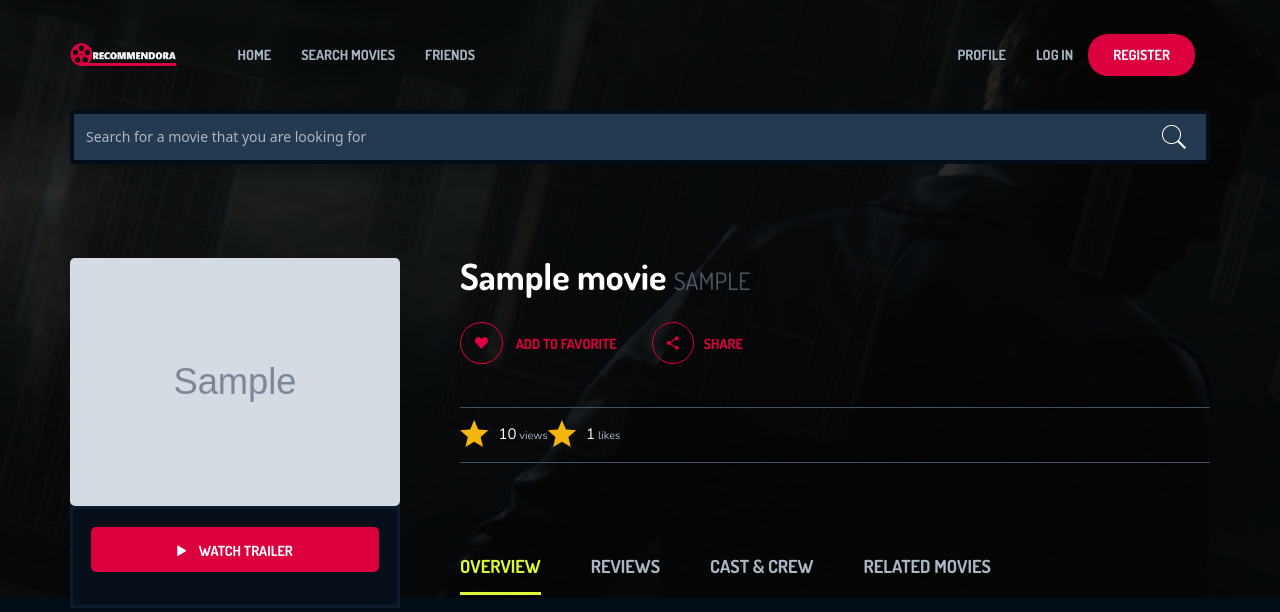
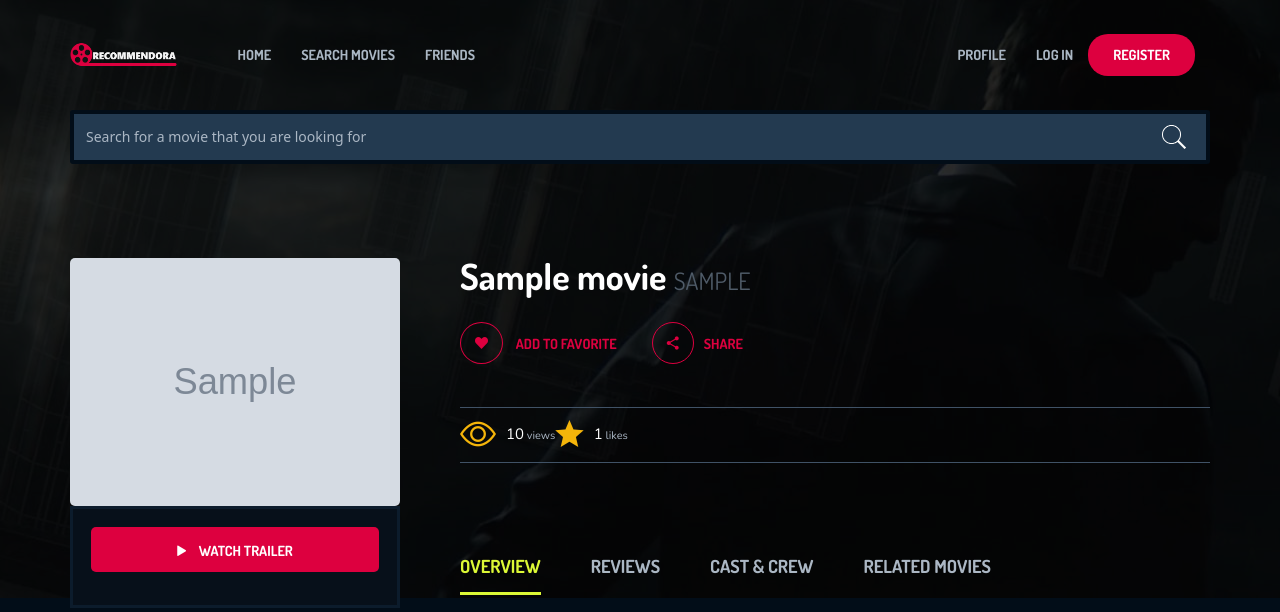
Before and after one commit to Rutvik-C/Recommendora, a Django app: template main/templates/main/movie.html in a window 1280 px wide. Shown: the top 612 px of the page. Run offline with Django 3.2, Linux system fonts and the light colour scheme; tables that the repository leaves empty hold one stand-in row (values such as "Sample post"); the template is opened without the code that fills it: values that come from a table or form of the project are taken from there, most other values are stand-ins (such as "Sample title", 1, 10 or a date in 2020); grey boxes marked "Sample" are stand-in pictures; parts of the project's set-up code (start-up, migrations or seed data) failed here and were passed over; some libraries are stand-ins or nearby versions.

Commit message:
Eyes added in movie page

```diff
--- a/Recommendora/settings.py
+++ b/Recommendora/settings.py
@@ -81,8 +81,8 @@ DATABASES = {
         'HOST': '127.0.0.1',
         'PORT': '3306',
         'USER': 'root',
-        # 'PASSWORD': 'Mb@03052001',
-        'PASSWORD': 'HelloWorld',
+         'PASSWORD': 'Mb@03052001',
+        #'PASSWORD': 'HelloWorld',
     }
 }
 
--- a/main/templates/main/movie.html
+++ b/main/templates/main/movie.html
@@ -15,6 +15,7 @@
 
     <!--Google Font-->
     <link rel="stylesheet" href='http://fonts.googleapis.com/css?family=Dosis:400,700,500|Nunito:300,400,600' />
+	<link rel="stylesheet" href="https://cdnjs.cloudflare.com/ajax/libs/bootstrap-icons/1.7.0/font/bootstrap-icons.min.css" integrity="sha512-yLNTU6YQWEtsM/WVkUqd2jRzzq5hmfFUMVvziVlkgC0R9HTElDtyF4DiWiBeMS36npvN+NWwrr764A4AWGcmQQ==" crossorigin="anonymous" referrerpolicy="no-referrer" />
 	<!-- Mobile specific meta -->
 	<meta name=viewport content="width=device-width, initial-scale=1">
 	<meta name="format-detection" content="telephone-no">
@@ -143,8 +144,8 @@
 					</div>
 					<div class="movie-rate">
 						<div class="rate">
-							<i class="ion-android-star"></i>
-							<p><span>{{ movie.views }}</span> views<br>
+							<i class="bi bi-eye"></i>
+							<p><span>{{ movie.views }}</span> views  <br>
 							</p>
 						</div>
 						<div class="rate">
@@ -638,7 +639,7 @@
 											<img src="{{ movie.image_url }}">
 											<div class="mv-item-infor">
 												<h6><a href="{% url 'movie_info' %}?id={{ movie.id }}">{{ movie.title }} <span>({{ movie.year }})</span></a></h6>
-												<p class="rate"><i class="ion-android-star"></i><span>{{ movie.views }}</span> views</p>
+												<p class="rate"><i class="bi bi-eye"></i><span>{{ movie.views }}</span> views</p>
 												<p class="describe">{{ movie.description }}</p>
 												<p class="run-time"> Run Time: {{ movie.duration }} minutes</p>
 												<p>Director:
```
